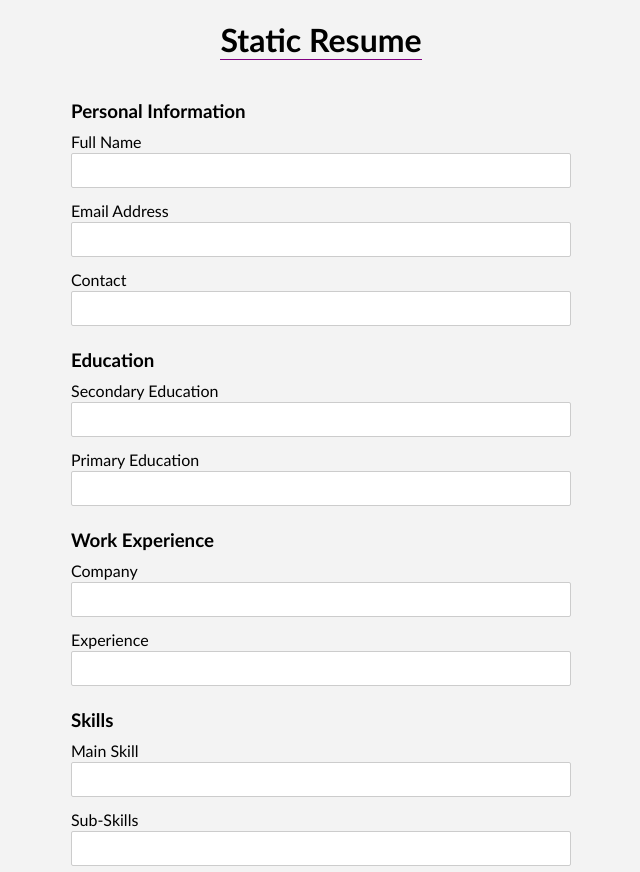
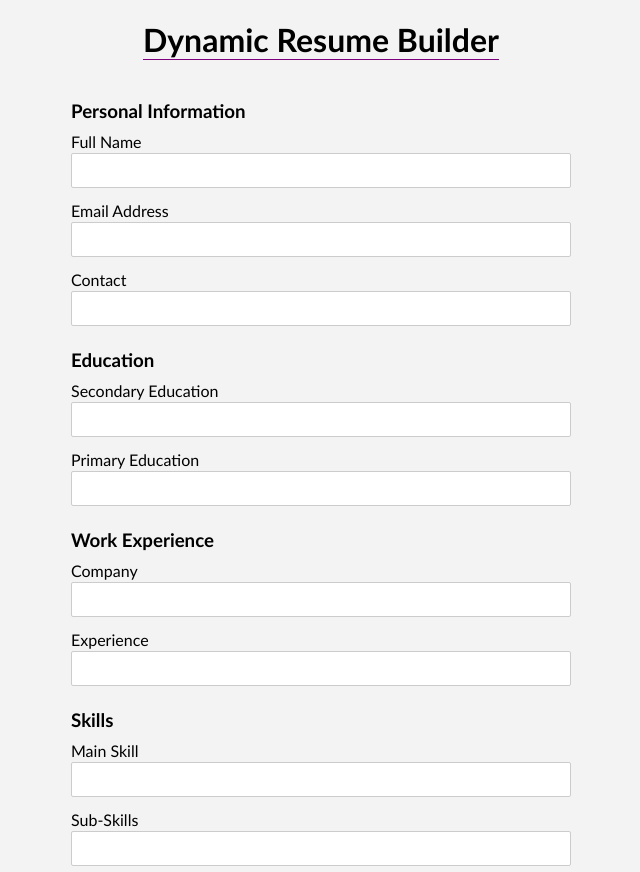
Before and after one commit to RohaanUmair/Hackathon-Resume-Builder, a plain HTML site: page index.html in a window 1280 px wide. Shown: the top 872 px of the page, without its empty margins (319-959 px from the left). Drawn offline with Linux system fonts and the light colour scheme.

Commit message:
Milestone 4

```diff
--- a/index.html
+++ b/index.html
@@ -8,7 +8,7 @@
     <title>Resume</title>
 </head>
 <body>
-    <h1 class="header">Static Resume</h1>
+    <h1 class="header">Dynamic Resume Builder</h1>
 
     <form>
         <section class="form_section">
```
